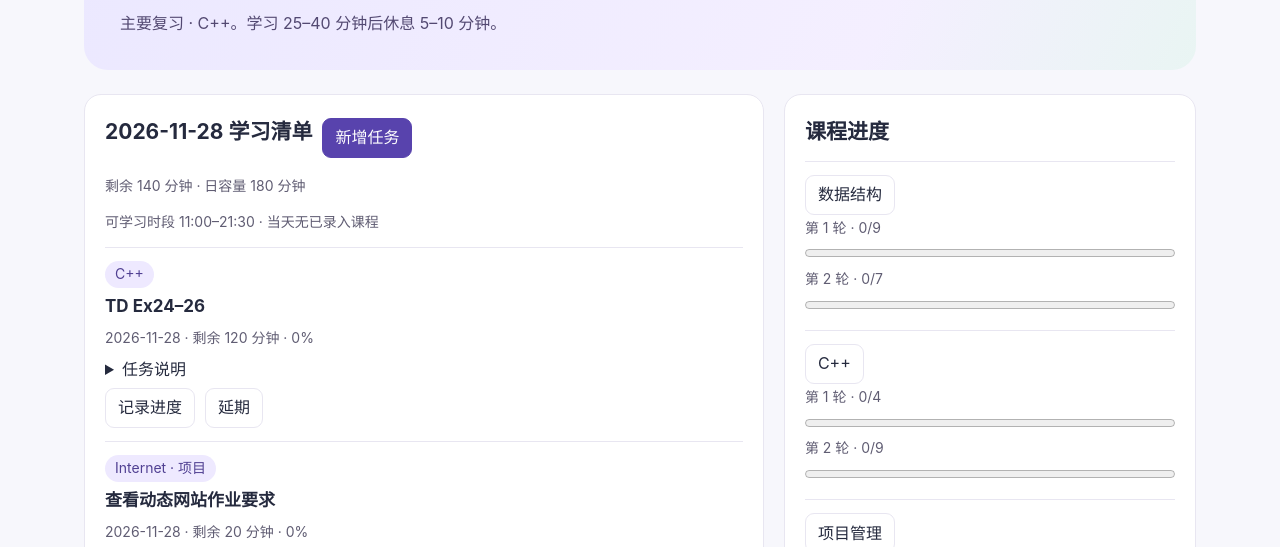
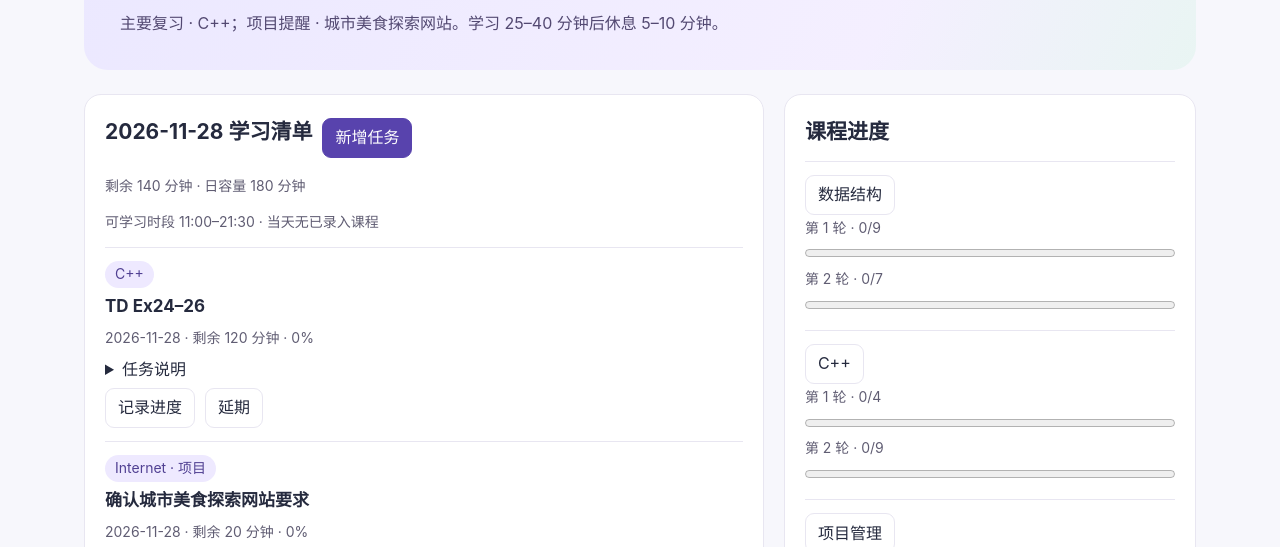
Before and after one commit to chengaoran77/finals-study-planner, a plain HTML site: page index.html in a window 1280 px wide. Shown: the part 231-778 px from the top of the page. Drawn offline with Linux system fonts and the light colour scheme.

Commit message:
Update Internet assignment project schedule

```diff
--- a/app.js
+++ b/app.js
@@ -19,11 +19,83 @@ const courses = {
  '智能文明':['期末 50%（开卷）· 第 16 周随堂考 · 手机规则待确认',Array.from({length:8},(_,i)=>'第 '+(i+1)+' 章').join('、')]
 };
 const projectList = [
- ['internet1','Internet','动态网站','2026-12-14','2026-12-20','暂定，具体时刻待确认','2026-12-15','2026-12-19','确认要求、搭建网站、核心功能、测试与文档、提交'],
- ['internet2','Internet','应用开发作业二','2026-12-14','','期末开考前，日期待确认','2026-12-15','2026-12-19','选择方向、搭建框架、实现功能、测试与文档、提交'],
+ ['internet1','Internet','城市美食探索网站','2026-12-14','2026-12-20','暂定，具体时刻待确认','2026-12-15','2026-12-19','确认要求与 Git/Gitee、Next.js 与数据库、餐厅 CRUD、筛选与统计、测试与文档、提交'],
+ ['internet2','Internet','专辑探索与深度聆听 Skill','2026-12-14','','期末开考前，日期待确认','2026-12-15','2026-12-19','确认方向与仓库、Skill 框架、口味画像与推荐流程、校验脚本、测试与文档、提交'],
  ['management','项目管理','课程项目汇报','2026-12-24','2026-12-30','暂定早八','2026-12-25','2026-12-29','等待素材、制作PPT、PPT确认、制作视频、检查排练、汇报'],
  ['cpp','C++','算法项目','','','具体日期待确认','','','项目代码、材料初稿、材料检查']
 ];
+const previousInternetProjects = {
+ internet1:{title:'动态网站',phases:'确认要求、搭建网站、核心功能、测试与文档、提交'},
+ internet2:{title:'应用开发作业二',phases:'选择方向、搭建框架、实现功能、测试与文档、提交'}
+};
+const internetTaskPlan = {
+ '2026-11-28-internet1':{
+  title:'确认城市美食探索网站要求',
+  detail:'核对动态网站、数据库、README、AI_USAGE 和真实 Git 历史要求。今天只确认范围，不写代码。'
+ },
+ '2026-12-01-internet2':{
+  title:'确定专辑探索与深度聆听 Skill 方向',
+  detail:'确认以完整专辑为推荐单位，采用延续型、桥梁型、探索型三层推荐；今天只定范围。'
+ },
+ '2026-12-02':{
+  title:'学习网络、Git 与 HTTP；建立两份作业的 Git/Gitee 仓库（约 3 小时）',
+  detail:'从零配置 Git 身份，分别创建 city-food-explorer 与 album-discovery-skill 仓库，加入需求分析 README，完成首次真实提交和推送；同时确认两份作业的运行环境。'
+ },
+ '2026-12-05':{
+  title:'学习 Web 基础；搭建城市美食探索网站框架与数据库（约 3—4 小时）',
+  detail:'初始化 Next.js、TypeScript、Prisma 与 SQLite，建立 Restaurant、Dish 模型并完成迁移，让餐厅列表能读取测试数据。按功能小步提交 Git。'
+ },
+ '2026-12-06-internet2':{
+  title:'搭建 album-discovery-guide Skill 框架',
+  detail:'创建 SKILL.md、agents、scripts、references、assets 与测试目录，写明触发条件、输入、三层推荐输出和第一版边界。'
+ },
+ '2026-12-09-internet1':{
+  title:'实现餐厅核心增删改查',
+  detail:'完成新增、编辑、删除和详情页，加入基础表单校验；完成一个独立功能就提交一次 Git。'
+ },
+ '2026-12-11-internet2':{
+  title:'实现专辑口味画像与推荐流程',
+  detail:'编写推荐规则与 taste dimensions，实现 analyze_profile.py 基础版，能从示例输入生成结构化口味画像。'
+ },
+ '2026-12-12':{
+  title:'城市美食探索网站：筛选、统计、测试与基础文档',
+  detail:'完成菜品管理、餐厅搜索、菜系/区域/价格/状态筛选和菜系统计；测试数据持久化并补 README 初稿，同时梳理讲义第 3—4 章重点。'
+ },
+ '2026-12-13-internet2':{
+  title:'校验专辑推荐并补充测试文档',
+  detail:'实现 validate_recommendations.py，检查重复、排除条件、层级比例和多样性；加入正确与错误案例并补 README 初稿。'
+ },
+ '2026-12-14':{
+  title:'两份作业形成可提交初版：运行测试、README、AI_USAGE 与 Git 检查',
+  detail:'完整运行城市美食探索网站和专辑探索 Skill，修复明显问题；检查 README、AI_USAGE、.gitignore、真实提交历史与 Gitee 最新推送。12 月 15—19 日只作故障缓冲。'
+ },
+ '2026-12-20':{
+  title:'核查两份 Internet 作业提交状态并制作开卷目录',
+  detail:'用未登录窗口检查两个公开 Gitee 仓库，核对 README、AI_USAGE 与提交历史；确认课程云盘中的两个仓库链接文件可打开。其余时间补齐智能文明八章并制作开卷目录。'
+ }
+};
+function applyInternetProjectPlan(data){
+ for(const [id,revision] of Object.entries(internetTaskPlan)){
+  const task=data.tasks.find(t=>t.id===id);
+  const original=seed.find(t=>t.id===id);
+  if(!task||!original||task.pct!==0||task.fixed)continue;
+  const untouched=task.title===original.title&&task.detail===original.detail;
+  const current=task.title===revision.title&&task.detail===revision.detail;
+  if(untouched||current)Object.assign(task,revision);
+ }
+ for(const [id,previous] of Object.entries(previousInternetProjects)){
+  const project=data.projects?.[id];
+  const latest=projectList.find(([projectId])=>projectId===id);
+  if(!project||!latest)continue;
+  const oldPhases=previous.phases.split('、');
+  const newPhases=latest[8].split('、');
+  const completed=new Set(project.completed||[]);
+  project.title=latest[2];
+  project.phases=newPhases;
+  project.completed=newPhases.filter((phase,index)=>completed.has(phase)||completed.has(oldPhases[index]));
+ }
+ return data;
+}
 function applyCppTaskPlan(tasks){
  const matches = (task,base) => task && task.pct===0 && !task.fixed &&
   task.course===base.course && task.date===base.date && task.minutes===base.minutes &&
@@ -104,7 +176,7 @@ function applyA24tSessions(tasks){
    supplemental:true,a24t:true,optional:true});
  }
 }
-const defaults = () => ({
+const defaults = () => applyInternetProjectPlan({
  tasks:applyCppTaskPlan(structuredClone(seed)), events:[...Object.keys(courses).map(course=>({id:course,course,title:course+'期末考试',status:'待确认'})),{id:'civil-talk',course:'智能文明',title:'智能文明汇报（晚间第三节）',date:'2026-11-30',status:'暂定'}],
  classes:[], resources:[], projects:Object.fromEntries(projectList.map(([id,course,title,target,deadline,status,start,end,phases])=>[id,{id,course,title,target,deadline,status,start,end,phases:phases.split('、'),completed:id==='cpp'?['项目代码']:[],waiting:false}])),
  history:[], logs:[], topics:{}, caps:{normal:180,thursday:90,sunday:120}, gaps:[]
@@ -248,7 +320,9 @@ function render(){
  const day=demo?'2026-11-28':today();
  const week=12+Math.floor((Date.parse(day)-Date.parse('2026-11-30'))/604800000);
  const main=state.tasks.find(t=>t.date===day&&!t.project&&!t.supplemental)?.course;
- const views={今天:()=>'<section class="hero"><p>'+day+'　·　第 '+week+' 周（北京时间）</p><h1>今天做什么</h1><p>'+(main?'主要复习 · '+esc(main):'今天暂未安排主课')+'。学习 25–40 分钟后休息 5–10 分钟。</p></section><div class="grid"><div>'+dayPanel(day)+gapCard()+'<section class="card"><h2>进行中的项目</h2>'+list(Object.values(state.projects).filter(p=>p.completed.length<p.phases.length),p=>btn(p.title,'project',p.id))+'</section></div><div>'+progressCard()+eventsCard()+'</div></div>',日历:calendar,课程:courseView,项目:projects,资料:()=>resourceCard(''),调整记录:history,设置:settings};
+ const projectReminders=[...new Set(state.tasks.filter(t=>t.date===day&&t.project&&t.pct<100).map(t=>state.projects[t.project]?.title).filter(Boolean))];
+ const projectNote=projectReminders.length?'；项目提醒 · '+projectReminders.map(esc).join('、'):'';
+ const views={今天:()=>'<section class="hero"><p>'+day+'　·　第 '+week+' 周（北京时间）</p><h1>今天做什么</h1><p>'+(main?'主要复习 · '+esc(main):'今天暂未安排主课')+projectNote+'。学习 25–40 分钟后休息 5–10 分钟。</p></section><div class="grid"><div>'+dayPanel(day)+gapCard()+'<section class="card"><h2>进行中的项目</h2>'+list(Object.values(state.projects).filter(p=>p.completed.length<p.phases.length),p=>btn(p.title,'project',p.id))+'</section></div><div>'+progressCard()+eventsCard()+'</div></div>',日历:calendar,课程:courseView,项目:projects,资料:()=>resourceCard(''),调整记录:history,设置:settings};
  $('app').innerHTML=(demo?'<p class="warn">演示模式 · 操作不会写入你的实际进度。 '+btn('退出演示','exit-demo')+'</p>':'')+views[page]();
 }
 const field=(label,name,value='',type='text',attrs='')=>'<label>'+label+'<input name="'+name+'" type="'+type+'" value="'+esc(value)+'" '+attrs+'></label>';
@@ -441,6 +515,7 @@ document.addEventListener('click',async e=>{
   state=(await storage('readonly'))||defaults();
   await update(()=>{
    applyCppTaskPlan(state.tasks);
+   applyInternetProjectPlan(state);
    if(state.tasks.some(t=>t.date&&t.date<today()&&!t.fixed&&t.pct<100))plan(today(),'打开网站，检查未完成的过期任务');
   });
  }catch(e){$('app').textContent='无法读取浏览器存储：'+e.message}
--- a/index.html
+++ b/index.html
@@ -1,4 +1,4 @@
 <!doctype html><html lang="zh-CN"><meta charset="utf-8"><meta name="viewport" content="width=device-width,initial-scale=1"><title>期末备考手册</title><link rel="stylesheet" href="style.css"><body>
 <header><div class="brand"><span>✳</span> 期末备考手册</div><nav id="nav"></nav></header>
 <main id="app"></main><dialog id="modal"></dialog><div id="toast" role="status"></div>
-<script src="seed.js?v=5"></script><script src="app.js?v=6"></script></body></html>
+<script src="seed.js?v=5"></script><script src="app.js?v=7"></script></body></html>
```
